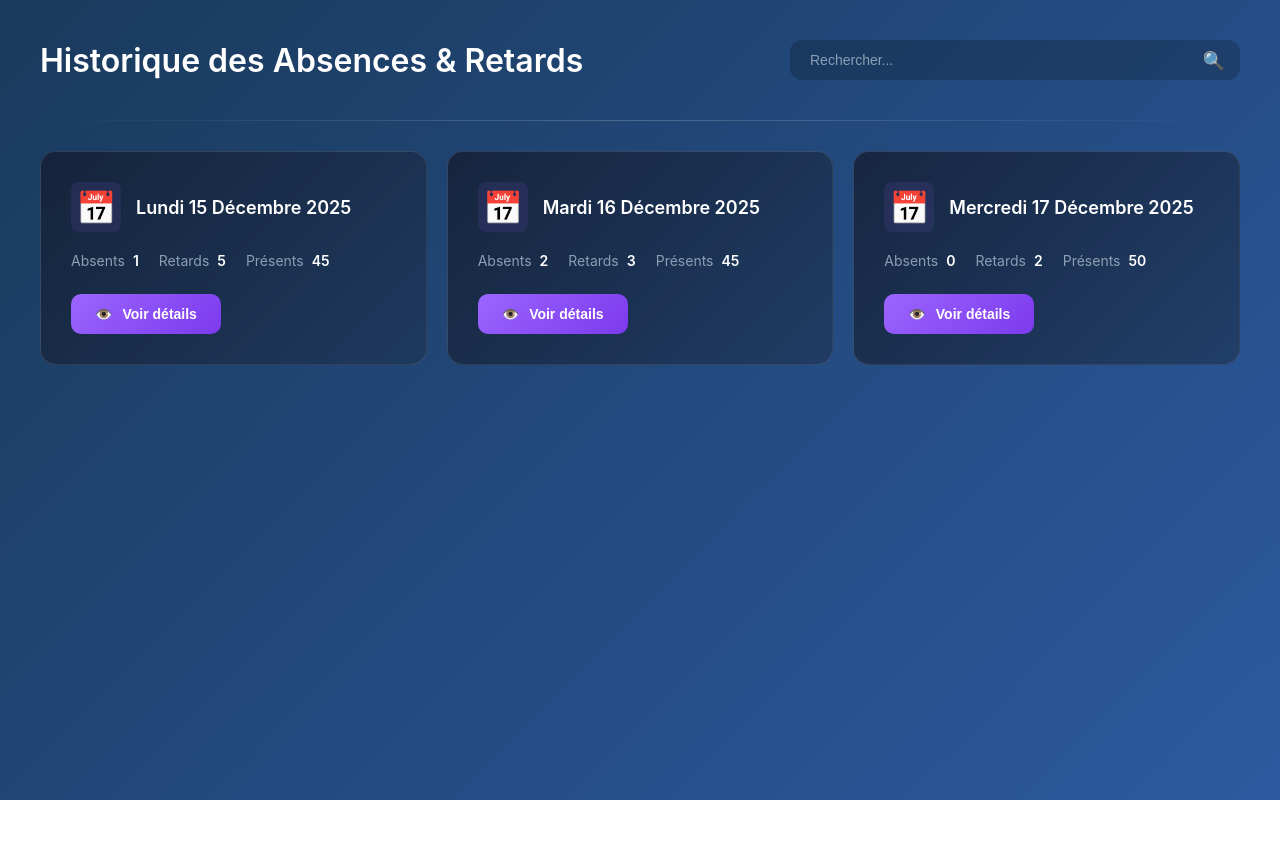
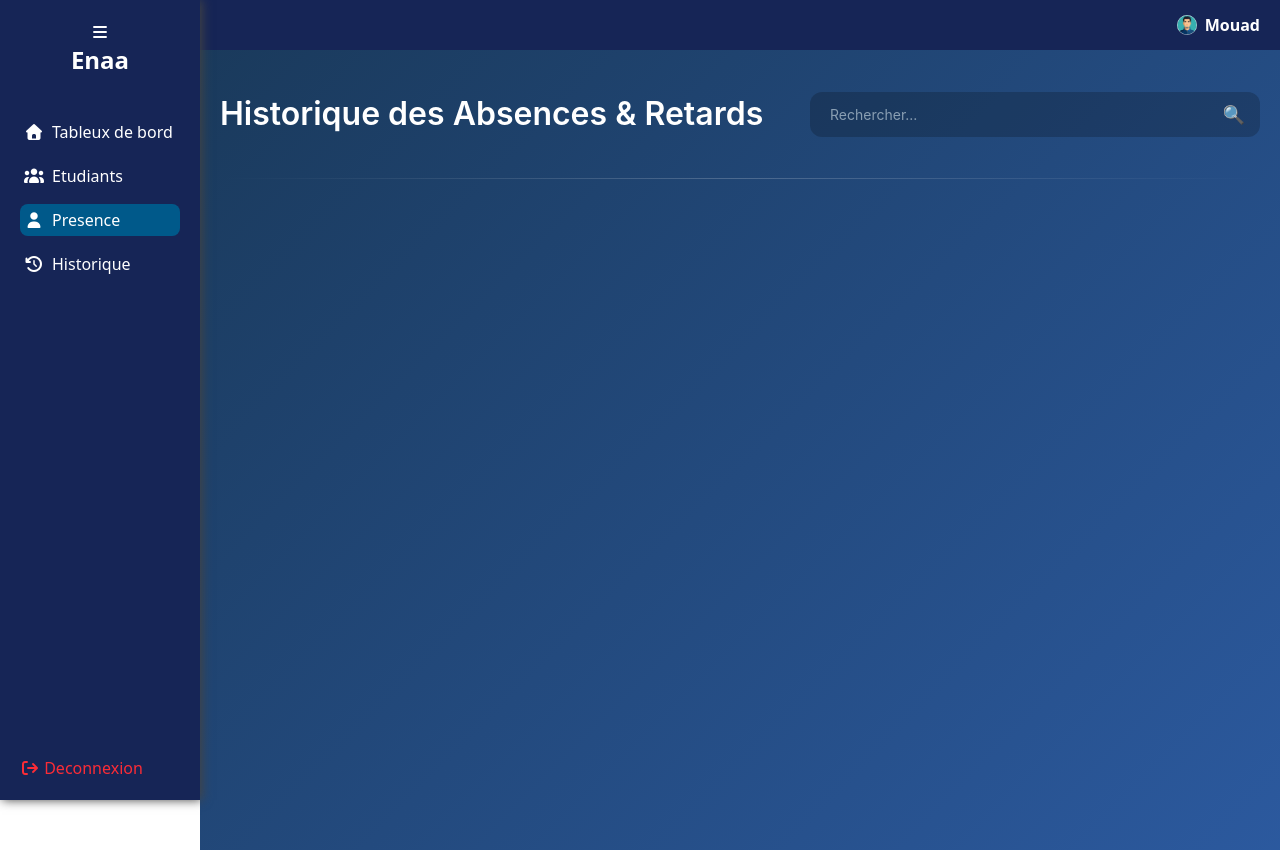
Before and after one commit to Mouad-MCH/Systeme_Gestion_Absences-Retards, a plain HTML site: page historique.html in a window 1280 px wide. Before the commit the page ends 800 px from the top, so only its background shows below. Drawn offline with nearby package versions, Linux system fonts and the light colour scheme.

Commit message:
fix historique problems

```diff
--- a/historique.html
+++ b/historique.html
@@ -1,15 +1,42 @@
 <!DOCTYPE html>
 <html lang="en">
 <head>
-    <meta charset="UTF-8">
-    <meta name="viewport" content="width=device-width, initial-scale=1.0">
-    <link rel="stylesheet" href="src/css/historique.css">
-    <title>Document</title>
+  <meta charset="UTF-8">
+  <meta name="viewport" content="width=device-width, initial-scale=1.0">
+  <link rel="icon" type="image/svg+xml" href="/vite.svg" />
+  <title>Landing page</title>
+  <!-- Tailwind css cdn -->
+  <script src="https://cdn.jsdelivr.net/npm/@tailwindcss/browser@4"></script>
+  <!-- file css  -->
+  <!-- <link rel="stylesheet" href="/src/css/style.css"> -->
+   <link rel="stylesheet" href="src/css/historique.css">
+  <!-- normalize css file -->
+  <!-- <link rel="stylesheet" href="/src/css/normalize.css"> -->
+  <!-- font Awesome Library -->
+  <link rel="stylesheet" href="/src/css/all.min.css">
+  <link rel="stylesheet" href="https://cdnjs.cloudflare.com/ajax/libs/font-awesome/7.0.1/css/all.min.css">
+  <!--  google font-->
+  <link rel="preconnect" href="https://fonts.gstatic.com" />
+  <link href="https://fonts.googleapis.com/css2?family=Work+Sans:wght@200;300;400;500;600;700;800&display=swap"
+    rel="stylesheet" />
 </head>
 <body>
 
+    <div class="flex w-ful h-full overflow-hidden global">
+      <!-- Start Sidebar -->
 
-                <!-- ÉCRAN HISTORIQUE -->
+      <!-- End Sidebar -->
+
+      <!-- Start Content -->
+
+      <div class="content flex-1 ml-[250px] max-sm:ml-[50px] sm:ml-[200px] z-0">
+        <!-- Start NaveBar -->
+
+        <!-- End NaveBar -->
+
+        <div class="content_body mt-[50px] p-5 overflow-hidden h-full">
+
+<!-- ÉCRAN HISTORIQUE -->
    <div id="historique-screen">
         <div class="container">
             <div class="header">
@@ -62,8 +89,17 @@
         </div>
     </div>
 
+        </div>
+
+      </div>
+
+      <!-- End Content -->
+    </div>
+
 
     <script src="src/js/historique.js"></script>
+    <script src="src/js/main.js"></script>
+    <script src="src/js/login.js"></script>
     <script src="src/js/fetch.js"></script>
 </body>
 </html>
--- a/src/css/historique.css
+++ b/src/css/historique.css
@@ -1,10 +1,6 @@
- * {
-            margin: 0;
-            padding: 0;
-            box-sizing: border-box;
-        }
 
-        body {
+
+        .content_body  {
             font-family: -apple-system, BlinkMacSystemFont, 'Segoe UI', Roboto, sans-serif;
             background: linear-gradient(135deg, #1a3a5c 0%, #2c5aa0 100%);
             min-height: 100vh;
--- a/src/js/historique.js
+++ b/src/js/historique.js
@@ -9,24 +9,32 @@
  * - Variables
 \* --------------------- */
 
-let presence = [
-    {
-        date: "2025/02/01",
-        etudient: [
-            {id:2, name:"mouad", groupe: "Group 1", status: "absent",}
-        ]
-    }
-];
+// let presence = [
+//     {
+//         date: "2025/02/01",
+//         etudient: [
+//             {id:1, name:"mouad", groupe: "Group 1", status: "absent",},
+//             {id:2, name:"fathi", groupe: "Group 3", status: "retard",},
+//             {id:3, name:"adam", groupe: "Group 2", status: "present",}
+//         ]
+//     }
+// ];
+// console.log(presence);
+
+// let retard = [
+//     {
+//         date: "2025/02/01",
+//         etudient: [
+//             {id:2, name:"fathi", heure: "20:05", motif: "dkn,skldc"}
+//         ]
+//     }
+// ];
 
 
-let retard = [
-    {
-        date: "2025/02/01",
-        etudient: [
-            {id:2, name:"mouad", heure: "20:05", motif: "dkn,skldc"}
-        ]
-    }
-];
+let presence = JSON.parse(localStorage.getItem("presence")) || [];
+let retard = JSON.parse(localStorage.getItem("retard")) || [];
+
+
 
 /*---------------------- *\
  * - Fetch API
@@ -38,137 +46,214 @@ let retard = [
  * - Function
 \* --------------------- */
 
+        // const attendanceData = [
+        //     {
+        //         id: 1,
+        //         date: "Lundi 15 Décembre 2025",
+        //         absents: 1,
+        //         retards: 5,
+        //         presents: 45,
+        //         details: {
+        //             absents: [
+        //                 {
+        //                     id: 101,
+        //                     name: "Mouad CHARADI",
+        //                     initials: "MC",
+        //                     color: "orange",
+        //                     groupe: "Groupe 4",
+        //                     studentId: "#001"
+        //                 }
+        //             ],
+        //             retards: [
+        //                 {
+        //                     id: 102,
+        //                     name: "Mouad CHARADI",
+        //                     initials: "MC",
+        //                     color: "purple",
+        //                     groupe: "Groupe 4",
+        //                     studentId: "#001",
+        //                     duration: "30 min retard"
+        //                 },
+        //                 {
+        //                     id: 103,
+        //                     name: "Fathi Iaghres",
+        //                     initials: "FL",
+        //                     color: "green",
+        //                     groupe: "Groupe 4",
+        //                     studentId: "#001",
+        //                     duration: "15 min retard"
+        //                 }
+        //             ]
+        //         }
+        //     },
+        //     {
+        //         id: 2,
+        //         date: "Mardi 16 Décembre 2025",
+        //         absents: 2,
+        //         retards: 3,
+        //         presents: 45,
+        //         details: {
+        //             absents: [
+        //                 {
+        //                     id: 201,
+        //                     name: "Ahmed MEDINA",
+        //                     initials: "AM",
+        //                     color: "orange",
+        //                     groupe: "Groupe 2",
+        //                     studentId: "#005"
+        //                 },
+        //                 {
+        //                     id: 202,
+        //                     name: "Rania SOUFI",
+        //                     initials: "RS",
+        //                     color: "orange",
+        //                     groupe: "Groupe 3",
+        //                     studentId: "#008"
+        //                 }
+        //             ],
+        //             retards: [
+        //                 {
+        //                     id: 203,
+        //                     name: "Sara AHMED",
+        //                     initials: "SA",
+        //                     color: "purple",
+        //                     groupe: "Groupe 1",
+        //                     studentId: "#003",
+        //                     duration: "20 min retard"
+        //                 },
+        //                 {
+        //                     id: 204,
+        //                     name: "Omar KARIM",
+        //                     initials: "OK",
+        //                     color: "green",
+        //                     groupe: "Groupe 2",
+        //                     studentId: "#004",
+        //                     duration: "10 min retard"
+        //                 },
+        //                 {
+        //                     id: 205,
+        //                     name: "Laila HASSAN",
+        //                     initials: "LH",
+        //                     color: "purple",
+        //                     groupe: "Groupe 4",
+        //                     studentId: "#009",
+        //                     duration: "25 min retard"
+        //                 }
+        //             ]
+        //         }
+        //     },
+        //     {
+        //         id: 3,
+        //         date: "Mercredi 17 Décembre 2025",
+        //         absents: 0,
+        //         retards: 2,
+        //         presents: 50,
+        //         details: {
+        //             absents: [],
+        //             retards: [
+        //                 {
+        //                     id: 301,
+        //                     name: "Mohamed ALI",
+        //                     initials: "MA",
+        //                     color: "green",
+        //                     groupe: "Groupe 1",
+        //                     studentId: "#002",
+        //                     duration: "5 min retard"
+        //                 },
+        //                 {
+        //                     id: 302,
+        //                     name: "Fatima NOUR",
+        //                     initials: "FN",
+        //                     color: "purple",
+        //                     groupe: "Groupe 3",
+        //                     studentId: "#007",
+        //                     duration: "15 min retard"
+        //                 }
+        //             ]
+        //         }
+        //     }
+        // ];
 
-  // ============================================
-        // 📊 BASE DE DONNÉES
-        // ============================================
-        const attendanceData = [
-            {
-                id: 1,
-                date: "Lundi 15 Décembre 2025",
-                absents: 1,
-                retards: 5,
-                presents: 45,
-                details: {
-                    absents: [
-                        {
-                            id: 101,
-                            name: "Mouad CHARADI",
-                            initials: "MC",
-                            color: "orange",
-                            groupe: "Groupe 4",
-                            studentId: "#001"
-                        }
-                    ],
-                    retards: [
-                        {
-                            id: 102,
-                            name: "Mouad CHARADI",
-                            initials: "MC",
-                            color: "purple",
-                            groupe: "Groupe 4",
-                            studentId: "#001",
-                            duration: "30 min retard"
-                        },
-                        {
-                            id: 103,
-                            name: "Fathi Iaghres",
-                            initials: "FL",
-                            color: "green",
-                            groupe: "Groupe 4",
-                            studentId: "#001",
-                            duration: "15 min retard"
-                        }
-                    ]
-                }
-            },
-            {
-                id: 2,
-                date: "Mardi 16 Décembre 2025",
-                absents: 2,
-                retards: 3,
-                presents: 45,
-                details: {
-                    absents: [
-                        {
-                            id: 201,
-                            name: "Ahmed MEDINA",
-                            initials: "AM",
-                            color: "orange",
-                            groupe: "Groupe 2",
-                            studentId: "#005"
-                        },
-                        {
-                            id: 202,
-                            name: "Rania SOUFI",
-                            initials: "RS",
-                            color: "orange",
-                            groupe: "Groupe 3",
-                            studentId: "#008"
-                        }
-                    ],
-                    retards: [
-                        {
-                            id: 203,
-                            name: "Sara AHMED",
-                            initials: "SA",
-                            color: "purple",
-                            groupe: "Groupe 1",
-                            studentId: "#003",
-                            duration: "20 min retard"
-                        },
-                        {
-                            id: 204,
-                            name: "Omar KARIM",
-                            initials: "OK",
-                            color: "green",
-                            groupe: "Groupe 2",
-                            studentId: "#004",
-                            duration: "10 min retard"
-                        },
-                        {
-                            id: 205,
-                            name: "Laila HASSAN",
-                            initials: "LH",
-                            color: "purple",
-                            groupe: "Groupe 4",
-                            studentId: "#009",
-                            duration: "25 min retard"
-                        }
-                    ]
-                }
-            },
-            {
-                id: 3,
-                date: "Mercredi 17 Décembre 2025",
-                absents: 0,
-                retards: 2,
-                presents: 50,
-                details: {
-                    absents: [],
-                    retards: [
-                        {
-                            id: 301,
-                            name: "Mohamed ALI",
-                            initials: "MA",
-                            color: "green",
-                            groupe: "Groupe 1",
-                            studentId: "#002",
-                            duration: "5 min retard"
-                        },
-                        {
-                            id: 302,
-                            name: "Fatima NOUR",
-                            initials: "FN",
-                            color: "purple",
-                            groupe: "Groupe 3",
-                            studentId: "#007",
-                            duration: "15 min retard"
-                        }
-                    ]
-                }
-            }
-        ];
+        // ===============================
+// ✅ presence[] + retard[]  ==>  attendanceData[]
+// ===============================
+
+function initialsFromName(name = "") {
+  const parts = name.trim().split(/\s+/).filter(Boolean);
+  if (parts.length === 0) return "??";
+  if (parts.length === 1) return parts[0].slice(0, 2).toUpperCase();
+  return (parts[0][0] + parts[parts.length - 1][0]).toUpperCase();
+}
+
+function colorByStatus(status) {
+  if (status === "absent") return "orange";
+  if (status === "retard") return "purple";
+  return "green";
+}
+
+function formatDateFR(dateStr) {
+  return dateStr.replaceAll("/", "-");
+}
+
+function buildAttendanceData(presence = [], retard = []) {
+  const retardByDateId = new Map();
+  retard.forEach((rDay) => {
+    const dateKey = formatDateFR(rDay.dat);
+    (rDay.etudient || []).forEach((s) => {
+      retardByDateId.set(`${dateKey}__${s.id}`, s);
+    });
+  });
+
+  return presence.map((pDay, index) => {
+    const dateKey = formatDateFR(pDay.dat);
+
+    const absents = [];
+    const retards = [];
+    let presentsCount = 0;
+
+    (pDay.etudient || []).forEach((s) => {
+      const base = {
+        id: s.id,
+        name: s.name,
+        initials: initialsFromName(s.name),
+        color: colorByStatus(s.status),
+        groupe: s.groupe,
+        studentId: `#${String(s.id).padStart(3, "0")}`, // generated since not provided
+      };
+
+      if (s.status === "absent") {
+        absents.push(base);
+      } else if (s.status === "retard") {
+        const lateInfo = retardByDateId.get(`${dateKey}__${s.id}`);
+        retards.push({
+          ...base,
+          // your old UI expects duration text; we build it from retard DB
+          duration: lateInfo
+            ? `${lateInfo.heure || ""}${lateInfo.motif ? " - " + lateInfo.motif : ""}`.trim()
+            : "Retard",
+        });
+      } else if (s.status === "present") {
+        presentsCount += 1;
+      }
+    });
+
+    return {
+      id: index + 1,
+      date: dateKey, // you can format however your UI wants
+      absents: absents.length,
+      retards: retards.length,
+      presents: presentsCount,
+      details: {
+        absents,
+        retards,
+      },
+    };
+  });
+}
+
+let attendanceData = buildAttendanceData(presence, retard);;
+
+
 
         // ============================================
         // 🎯 VARIABLES GLOBALES
```
